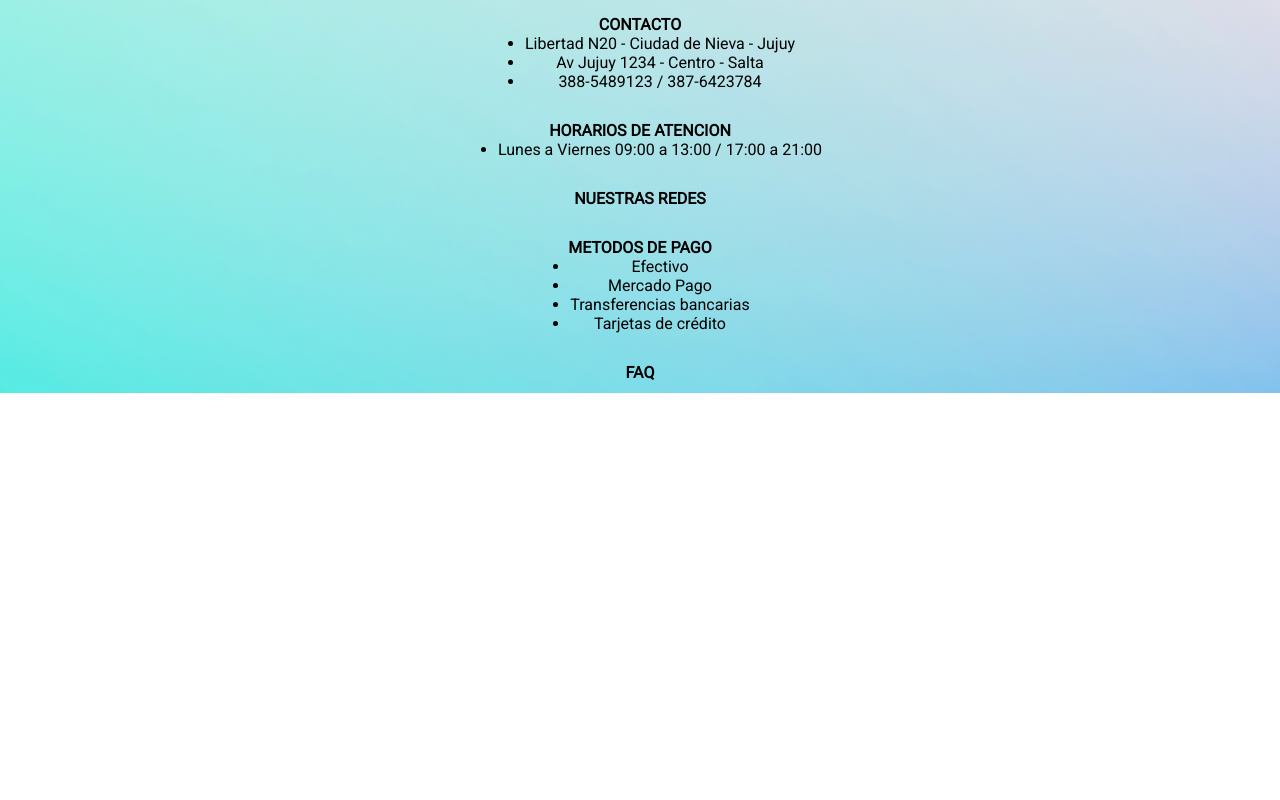
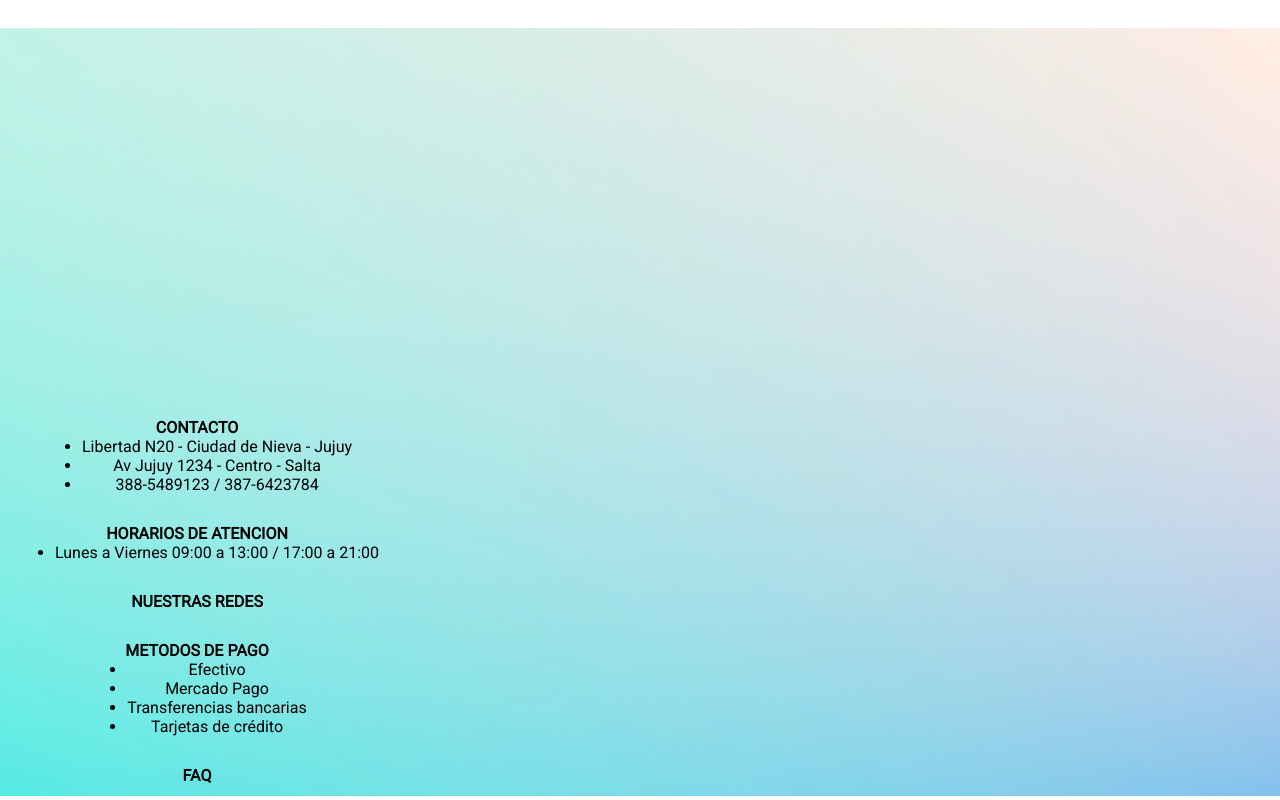
Before and after one commit to choqooz/grupo_4_eCommerceApp, a website: page uhSabadu/views/home.html in a window 1280 px wide. Shown: the top 800 px of the page. Drawn offline with Linux system fonts and the light colour scheme; files that its build step writes are made by us from their sources.

Commit message:
desplazando al final el footer

```diff
--- a/uhSabadu/public/css/style.css
+++ b/uhSabadu/public/css/style.css
@@ -12,7 +12,9 @@
 }
 footer {
     display: flex;
-    position: relative;
+    position: absolute;
+    left: 0;
+    bottom: 0;
     flex-direction: column;
 }
 
```
Also changed, not shown: uhSabadu/views/home.html (+1 -1 lines).
